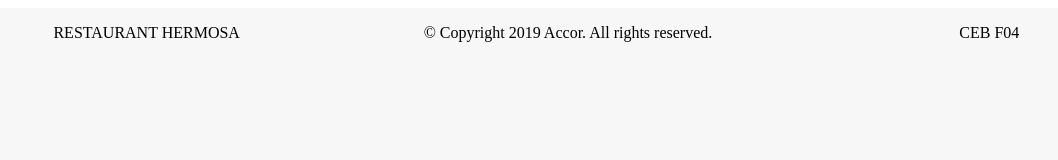
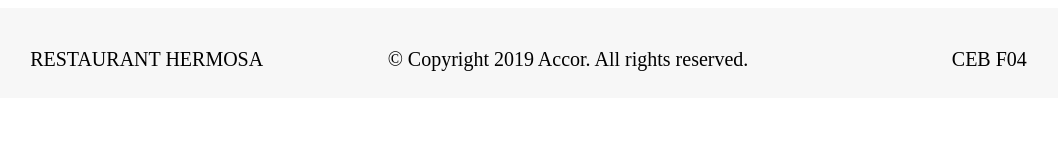
Before and after one commit to rezafl26/footer, a plain HTML site: page index.html in a window 1280 px wide. Shown: the whole page, without its empty margins (72-1130 px from the left). Drawn offline with Linux system fonts and the light colour scheme.

Commit message:
Update stylesheet.css

```diff
--- a/stylesheet.css
+++ b/stylesheet.css
@@ -1,12 +1,13 @@
 .footer{
-  height: 500px;
-  padding-bottom: 80px;
+  height: 90px;
   background-color: #f7f7f7;
   text-align: center;
 
 }
 .lesson-icon {
   position: relative;
+  font-size: 20px;
+  padding: 20px 20px;
 }
 .lesson {
   float: left;
```
